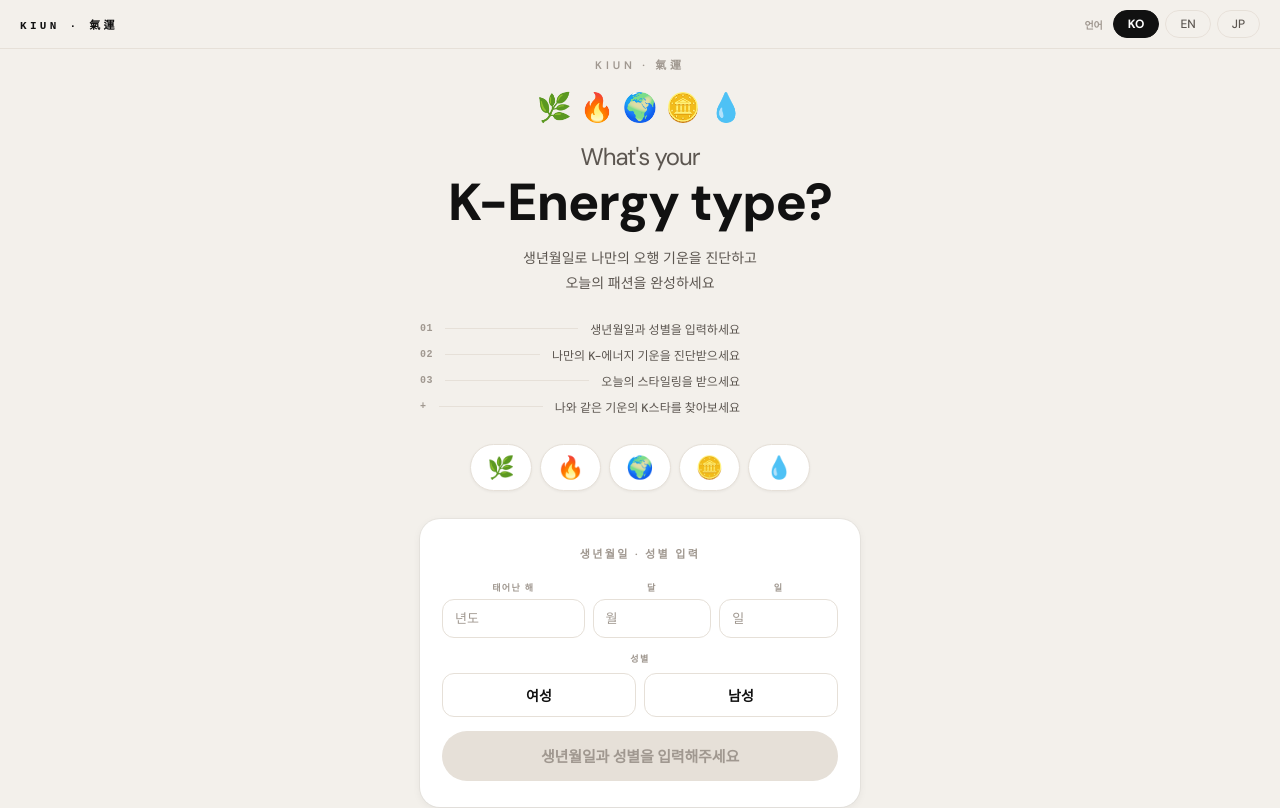
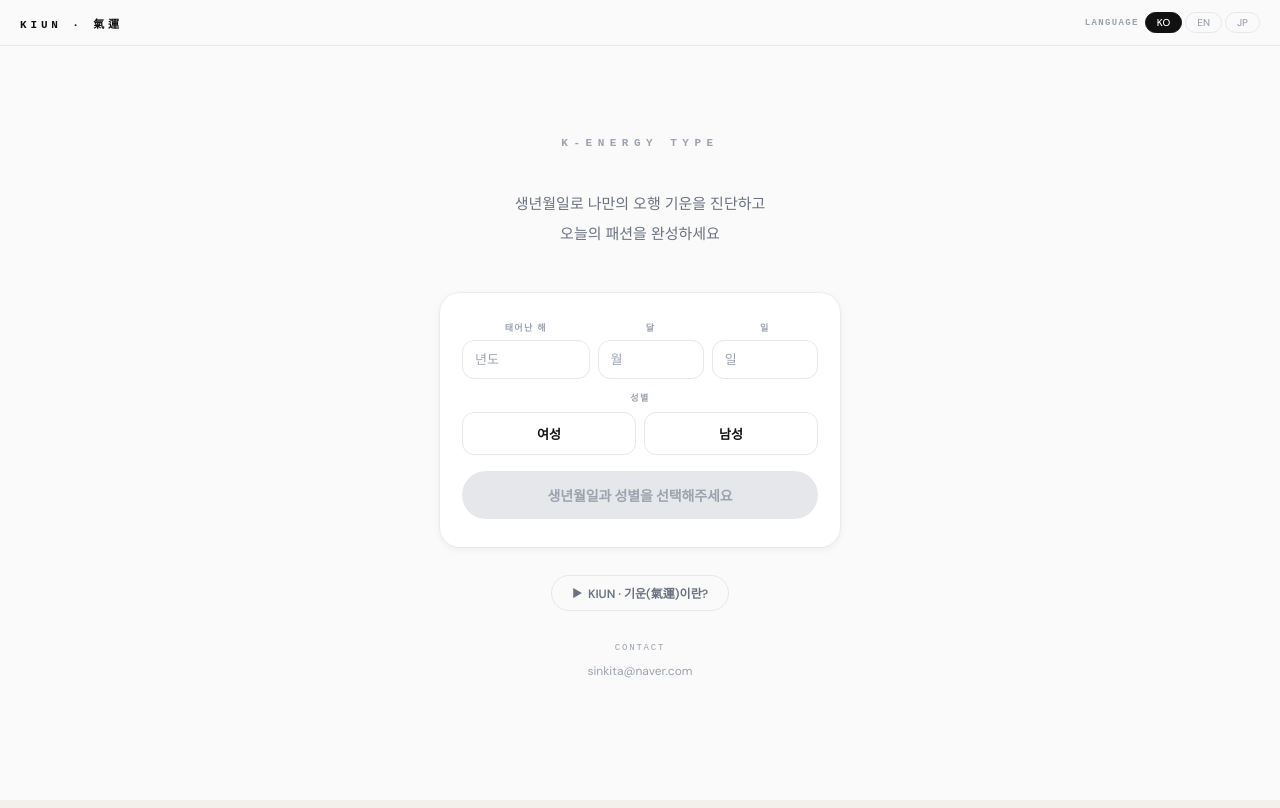
Before and after one commit to intelier/kiun, a React (Vite) app: page / in a window 1280 px wide. Shown: the top 808 px of the page. Built offline with nearby package versions, Linux system fonts and the light colour scheme.

Commit message:
Update App.jsx

```diff
--- a/src/App.jsx
+++ b/src/App.jsx
@@ -1,7 +1,7 @@
 import { useState, useRef, useEffect } from "react";
 
 // ── 팔레트 ─────────────────────────────────────────────
-var BG="#F3F0EB",WHITE="#FFFFFF",BLACK="#111111",SUB="#5C5650",MUTED="#A09890",BORDER="#E6E0D8";
+var BG="#FAFAFA",WHITE="#FFFFFF",BLACK="#111111",SUB="#6B7280",MUTED="#9CA3AF",BORDER="#E5E7EB";
 var SHD="0 2px 8px rgba(0,0,0,0.06),0 0 0 1px rgba(0,0,0,0.04)",RD=100;
 
 // ── 사주 계산 ──────────────────────────────────────────
@@ -561,105 +561,85 @@ function Landing({lang,setLang,onDone}){
   var maxDay=year&&month?new Date(+year,+month,0).getDate():31;
   var days=Array.from({length:maxDay},function(_,i){return i+1;});
   var ready=!!(year&&month&&day&&gender);
-  var t=TX[lang];
-  var ldata={KO:{h1a:"What's your",h1b:"K-Energy type?",lbl:"생년월일 · 성별 입력",ly:"태어난 해",lm:"달",ld:"일",py:"년도",pm:"월",pd:"일",ys:"년",ds:"일",rf:function(y,m,d){return y+"년 "+m+"월 "+d+"일";},go:"기운 진단 시작하기",wait:"생년월일과 성별을 입력해주세요",p:"생년월일로 나만의 오행 기운을 진단하고\n오늘의 패션을 완성하세요",glbl:"성별",gf:"여성",gm:"남성"},EN:{h1a:"What's your",h1b:"K-Energy type?",lbl:"Birth Date & Gender",ly:"Birth Year",lm:"Month",ld:"Day",py:"Year",pm:"Month",pd:"Day",ys:"",ds:"",rf:function(y,m,d){return y+" / "+m+" / "+d;},go:"Discover My K-Energy",wait:"Please enter your birth date & gender",p:"Find your unique Korean energy type through Saju\nand let it guide your style every day",glbl:"Gender",gf:"Female",gm:"Male"},JP:{h1a:"あなたの",h1b:"K-エネルギータイプは？",lbl:"生年月日・性別を入力",ly:"生まれた年",lm:"月",ld:"日",py:"年",pm:"月",pd:"日",ys:"年",ds:"日",rf:function(y,m,d){return y+"年 "+m+"月 "+d+"日";},go:"気運を診断する",wait:"生年月日と性別を入力してください",p:"生年月日で五行の気運を診断し\n毎日のファッションをガイドします",glbl:"性別",gf:"女性",gm:"男性"}}[lang];
-  function ss(v){return{width:"100%",background:WHITE,border:"1.5px solid "+(v?BLACK:BORDER),borderRadius:12,padding:"11px 12px",color:v?BLACK:MUTED,fontSize:13,cursor:"pointer",fontFamily:"'DM Sans',sans-serif",fontWeight:500,appearance:"none",WebkitAppearance:"none"};}
+  var ldata={
+    KO:{ly:"태어난 해",lm:"달",ld:"일",py:"년도",pm:"월",pd:"일",ys:"년",ds:"일",rf:function(y,m,d){return y+"년 "+m+"월 "+d+"일";},go:"기운 진단 시작하기",wait:"생년월일과 성별을 선택해주세요",p:"생년월일로 나만의 오행 기운을 진단하고\n오늘의 패션을 완성하세요",glbl:"성별",gf:"여성",gm:"남성"},
+    EN:{ly:"Birth Year",lm:"Month",ld:"Day",py:"Year",pm:"Month",pd:"Day",ys:"",ds:"",rf:function(y,m,d){return y+" / "+m+" / "+d;},go:"Discover My K-Energy",wait:"Select your birth date & gender",p:"Discover your K-Energy type through Saju\nand complete today's perfect outfit",glbl:"Gender",gf:"Female",gm:"Male"},
+    JP:{ly:"生まれた年",lm:"月",ld:"日",py:"年",pm:"月",pd:"日",ys:"年",ds:"日",rf:function(y,m,d){return y+"年 "+m+"月 "+d+"日";},go:"気運を診断する",wait:"生年月日と性別を選択してください",p:"生年月日で五行の気運を診断し\n今日のファッションを完成させましょう",glbl:"性別",gf:"女性",gm:"男性"},
+  }[lang];
+  function ss(v){return{width:"100%",background:WHITE,border:"1.5px solid "+(v?SUB:BORDER),borderRadius:12,padding:"11px 12px",color:v?BLACK:MUTED,fontSize:13,cursor:"pointer",fontFamily:"'DM Sans',sans-serif",fontWeight:500,appearance:"none",WebkitAppearance:"none"};}
   return(
-    <div style={{minHeight:"100vh",background:BG,display:"flex",flexDirection:"column",alignItems:"center",justifyContent:"center",padding:"56px 22px 40px",fontFamily:"'DM Sans',sans-serif"}}>
-      <div style={{position:"fixed",top:0,left:0,right:0,zIndex:100,background:"rgba(243,240,235,0.95)",backdropFilter:"blur(8px)",borderBottom:"1px solid "+BORDER,padding:"10px 20px",display:"flex",alignItems:"center",justifyContent:"space-between"}}>
-        <span style={{fontSize:11,letterSpacing:".3em",color:BLACK,fontFamily:"monospace",fontWeight:700}}>KIUN · 氣運</span>
-        <div style={{display:"flex",alignItems:"center",gap:6}}>
-          <span style={{fontSize:10,color:MUTED,fontFamily:"'DM Sans',sans-serif",fontWeight:600,marginRight:4}}>
-            {lang==="KO"?"언어":lang==="JP"?"言語":"Language"}
-          </span>
-          {["KO","EN","JP"].map(function(l){
-            return(
-              <button key={l} onClick={function(){setLang(l);}}
-                style={{background:lang===l?BLACK:"transparent",color:lang===l?WHITE:SUB,
-                        border:"1.5px solid "+(lang===l?BLACK:BORDER),borderRadius:RD,
-                        padding:"5px 14px",fontSize:12,cursor:"pointer",
-                        fontFamily:"'DM Sans',sans-serif",fontWeight:lang===l?700:500,
-                        transition:"all .15s"}}>
-                {l}
-              </button>
-            );
-          })}
-        </div>
+    <div style={{minHeight:"100vh",background:BG,display:"flex",flexDirection:"column",alignItems:"center",justifyContent:"center",padding:"64px 22px 48px",fontFamily:"'DM Sans',sans-serif"}}>
+      {/* 상단 바 */}
+      <div style={{position:"fixed",top:0,left:0,right:0,zIndex:100,background:"rgba(250,250,250,0.95)",backdropFilter:"blur(12px)",borderBottom:"1px solid "+BORDER,padding:"12px 20px",display:"flex",alignItems:"center",justifyContent:"space-between"}}>
+        <span style={{fontSize:11,letterSpacing:".35em",color:BLACK,fontFamily:"monospace",fontWeight:600}}>KIUN · 氣運</span>
+        <LT lang={lang} onChange={setLang}/>
       </div>
-      <div style={{width:"100%",maxWidth:440,textAlign:"center"}}>
-        <div style={{fontSize:11,color:MUTED,letterSpacing:".35em",marginBottom:22,fontWeight:600}}>KIUN · 氣運</div>
-        <div style={{display:"flex",justifyContent:"center",gap:8,marginBottom:22}}>{["🌿","🔥","🌍","🪙","💧"].map(function(em){return <span key={em} style={{fontSize:28,lineHeight:1}}>{em}</span>;})}</div>
-        <h1 style={{fontSize:"clamp(32px,7vw,52px)",fontWeight:800,color:BLACK,lineHeight:1.1,marginBottom:14,letterSpacing:"-.02em"}}>
-          <span style={{display:"block",fontSize:"clamp(16px,3.5vw,24px)",fontWeight:400,color:SUB,marginBottom:4}}>{ldata.h1a}</span>{ldata.h1b}
-        </h1>
-        <p style={{fontSize:14,color:SUB,lineHeight:1.8,marginBottom:24,whiteSpace:"pre-line"}}>{ldata.p}</p>
 
-        {/* 스텝 가이드 */}
-        <div style={{display:"flex",flexDirection:"column",gap:8,marginBottom:28,width:"100%",maxWidth:320}}>
-          {[
-            {n:"01", KO:"생년월일과 성별을 입력하세요", EN:"Enter your birth date & gender", JP:"生年月日と性別を入力"},
-            {n:"02", KO:"나만의 K-에너지 기운을 진단받으세요", EN:"Discover your K-Energy type", JP:"あなたの気運タイプを診断"},
-            {n:"03", KO:"오늘의 스타일링을 받으세요", EN:"Get today's personalized styling", JP:"今日のスタイリングを受け取る"},
-            {n:"+", KO:"나와 같은 기운의 K스타를 찾아보세요", EN:"+ Find out which K-Star shares your energy", JP:"同じ気運のK-スターを見つけよう"},
-          ].map(function(step){
-            return(
-              <div key={step.n} style={{display:"flex",alignItems:"center",gap:12}}>
-                <span style={{fontSize:10,color:MUTED,fontFamily:"monospace",fontWeight:700,flexShrink:0,letterSpacing:".05em"}}>{step.n}</span>
-                <div style={{flex:1,height:1,background:BORDER}}></div>
-                <span style={{fontSize:12,color:SUB,fontWeight:500,textAlign:"right"}}>{step[lang]}</span>
-              </div>
-            );
-          })}
-        </div>
-        <div style={{display:"flex",justifyContent:"center",gap:8,marginBottom:28}}>
-          {Object.keys(CELEBS).map(function(id){return <span key={id} style={{background:WHITE,border:"1.5px solid "+BORDER,borderRadius:RD,padding:"8px 16px",fontSize:22,boxShadow:"0 1px 3px rgba(0,0,0,0.05)"}}>{EL[id].emoji}</span>;})}
-        </div>
-        <div style={{background:WHITE,borderRadius:20,padding:"26px 22px",boxShadow:SHD}}>
-          <div style={{fontSize:11,color:MUTED,letterSpacing:".22em",textTransform:"uppercase",textAlign:"center",marginBottom:20,fontWeight:600}}>{ldata.lbl}</div>
-          <div style={{display:"grid",gridTemplateColumns:"1.2fr 1fr 1fr",gap:8,marginBottom:14}}>
-            <div><div style={{fontSize:9,color:MUTED,letterSpacing:".15em",marginBottom:5,fontWeight:600}}>{ldata.ly}</div>
+      <div style={{width:"100%",maxWidth:400,textAlign:"center"}}>
+        {/* 로고 */}
+        <div style={{fontSize:11,color:MUTED,letterSpacing:".5em",marginBottom:40,fontFamily:"monospace",fontWeight:600,textTransform:"uppercase"}}>K-Energy Type</div>
+
+        {/* 태그라인 */}
+        <p style={{fontSize:15,color:SUB,lineHeight:2,marginBottom:44,whiteSpace:"pre-line"}}>{ldata.p}</p>
+
+        {/* 입력 카드 */}
+        <div style={{background:WHITE,borderRadius:20,padding:"28px 22px",boxShadow:SHD}}>
+          {/* 날짜 */}
+          <div style={{display:"grid",gridTemplateColumns:"1.2fr 1fr 1fr",gap:8,marginBottom:12}}>
+            <div>
+              <div style={{fontSize:9,color:MUTED,letterSpacing:".15em",marginBottom:6,fontWeight:600}}>{ldata.ly}</div>
               <select value={year} style={ss(year)} onChange={function(e){setYear(e.target.value);setDay("");}}>
                 <option value="">{ldata.py}</option>{YEARS.map(function(y){return <option key={y} value={y}>{y}{ldata.ys}</option>;})}
-              </select></div>
-            <div><div style={{fontSize:9,color:MUTED,letterSpacing:".15em",marginBottom:5,fontWeight:600}}>{ldata.lm}</div>
+              </select>
+            </div>
+            <div>
+              <div style={{fontSize:9,color:MUTED,letterSpacing:".15em",marginBottom:6,fontWeight:600}}>{ldata.lm}</div>
               <select value={month} style={ss(month)} onChange={function(e){setMonth(e.target.value);setDay("");}}>
                 <option value="">{ldata.pm}</option>{MON[lang].map(function(m,i){return <option key={i} value={i+1}>{m}</option>;})}
-              </select></div>
-            <div><div style={{fontSize:9,color:MUTED,letterSpacing:".15em",marginBottom:5,fontWeight:600}}>{ldata.ld}</div>
+              </select>
+            </div>
+            <div>
+              <div style={{fontSize:9,color:MUTED,letterSpacing:".15em",marginBottom:6,fontWeight:600}}>{ldata.ld}</div>
               <select value={day} style={ss(day)} onChange={function(e){setDay(e.target.value);}}>
                 <option value="">{ldata.pd}</option>{days.map(function(d){return <option key={d} value={d}>{d}{ldata.ds}</option>;})}
-              </select></div>
+              </select>
+            </div>
           </div>
-          {ready&&<div style={{border:"1.5px solid "+BORDER,borderRadius:10,padding:"8px 14px",fontSize:12,color:SUB,textAlign:"center",marginBottom:12,fontWeight:500}}>{ldata.rf(year,month,day)} · {gender===("F")?ldata.gf:ldata.gm}</div>}
-          {/* 성별 선택 */}
-          <div style={{marginBottom:14}}>
+
+          {/* 성별 */}
+          <div style={{marginBottom:16}}>
             <div style={{fontSize:9,color:MUTED,letterSpacing:".15em",marginBottom:8,fontWeight:600}}>{ldata.glbl}</div>
             <div style={{display:"grid",gridTemplateColumns:"1fr 1fr",gap:8}}>
               {[{val:"F",label:ldata.gf},{val:"M",label:ldata.gm}].map(function(g){
                 return(
                   <button key={g.val} onClick={function(){setGender(g.val);}}
-                    style={{background:gender===g.val?BLACK:WHITE,color:gender===g.val?WHITE:BLACK,border:"1.5px solid "+(gender===g.val?BLACK:BORDER),borderRadius:12,padding:"11px",fontSize:14,cursor:"pointer",fontWeight:700,transition:"all .15s"}}>
+                    style={{background:gender===g.val?BLACK:WHITE,color:gender===g.val?WHITE:BLACK,border:"1.5px solid "+(gender===g.val?BLACK:BORDER),borderRadius:12,padding:"11px",fontSize:13,cursor:"pointer",fontWeight:600,transition:"all .15s",fontFamily:"'DM Sans',sans-serif"}}>
                     {g.label}
                   </button>
                 );
               })}
             </div>
           </div>
-          <Pill solid onClick={function(){if(ready)onDone(+year,+month,+day,gender);}} disabled={!ready} style={{width:"100%",padding:"14px",fontSize:15}}>{ready?ldata.go:ldata.wait}</Pill>
+
+          {ready&&<div style={{border:"1px solid "+BORDER,borderRadius:10,padding:"8px 14px",fontSize:12,color:MUTED,textAlign:"center",marginBottom:12}}>{ldata.rf(year,month,day)} · {gender==="F"?ldata.gf:ldata.gm}</div>}
+
+          <Pill solid onClick={function(){if(ready)onDone(+year,+month,+day,gender);}} disabled={!ready} style={{width:"100%",padding:"14px",fontSize:14}}>
+            {ready?ldata.go:ldata.wait}
+          </Pill>
         </div>
+
         <WhatIsSaju lang={lang}/>
 
         {/* Contact */}
-        <div style={{marginTop:28,textAlign:"center"}}>
-          <div style={{fontSize:9,color:MUTED,letterSpacing:".2em",textTransform:"uppercase",marginBottom:6,fontFamily:"monospace",fontWeight:600}}>Contact</div>
-          <a href="mailto:sinkita@naver.com" style={{fontSize:12,color:SUB,textDecoration:"none",fontFamily:"'DM Sans',sans-serif",fontWeight:500}}>
-            sinkita@naver.com
-          </a>
+        <div style={{marginTop:32,textAlign:"center"}}>
+          <div style={{fontSize:9,color:MUTED,letterSpacing:".2em",textTransform:"uppercase",marginBottom:6,fontFamily:"monospace"}}>Contact</div>
+          <a href="mailto:sinkita@naver.com" style={{fontSize:12,color:MUTED,textDecoration:"none",fontFamily:"'DM Sans',sans-serif"}}>sinkita@naver.com</a>
         </div>
       </div>
     </div>
   );
 }
+
 
 // ── 로딩 ──────────────────────────────────────────────
 function Loader({lang}){
@@ -793,6 +773,11 @@ function Dashboard({myElId,myElStem,myGender,lang,setLang,onReset}){
           <div>
             <div style={{fontSize:11,color:MUTED,textAlign:"center",marginBottom:18,fontWeight:500}}>{dateStr}</div>
 
+            {/* 나의 기운 타이틀 */}
+            <div style={{fontSize:20,fontWeight:800,color:BLACK,marginBottom:16,letterSpacing:"-.02em",fontFamily:"'DM Sans',sans-serif"}}>
+              {lang==="KO"?"나의 기운":lang==="JP"?"私の気運":"My K-Energy"}
+            </div>
+
             {/* 에너지 히어로 카드 */}
             <Card style={{textAlign:"center",marginBottom:16,background:BLACK,color:WHITE}}>
               <div style={{fontSize:72,marginBottom:4,lineHeight:1}}>{e.emoji}</div>
@@ -802,7 +787,7 @@ function Dashboard({myElId,myElStem,myGender,lang,setLang,onReset}){
               {/* 대표 장신구 심볼 */}
               <div style={{background:"rgba(255,255,255,0.08)",borderRadius:14,padding:"16px 20px",marginBottom:16}}>
                 <div style={{fontSize:9,color:"rgba(255,255,255,0.4)",letterSpacing:".2em",textTransform:"uppercase",marginBottom:10,fontFamily:"monospace",fontWeight:600}}>
-                  {lang==="KO"?"나의 기운 장신구":lang==="JP"?"気運アクセサリー":"Energy Accessory"}
+                  {lang==="KO"?"내 기운의 액세서리":lang==="JP"?"気運のアクセサリー":"Energy Accessories"}
                 </div>
                 <div style={{fontSize:48,marginBottom:8}}>{e.symbol.emoji}</div>
                 <div style={{fontSize:14,color:WHITE,fontWeight:700,marginBottom:2}}>{e.symbol[lang]}</div>
@@ -841,7 +826,7 @@ function Dashboard({myElId,myElStem,myGender,lang,setLang,onReset}){
             {(function(){
               var myAcc=ACC[myElId];
               var items=myAcc.items[lang].slice(0,3);
-              var lbl={KO:"나의 기운 장신구 — "+e.name.KO,EN:"My K-Energy Accessories — "+e.name.EN,JP:"私の気運アクセサリー — "+e.name.JP}[lang];
+              var lbl={KO:"내 기운의 액세서리 — "+e.name.KO,EN:"My K-Energy Accessories — "+e.name.EN,JP:"気運のアクセサリー — "+e.name.JP}[lang];
               var shopLbl=lang==="KO"?"🛒 쿠팡":lang==="JP"?"🔍 検索":"🔍 Search";
               var kws=myAcc.kw[lang];
               function getLink(i){return lang==="KO"?(cpLink(myElId,"acc",i)||getSearchUrl(kws[i]||items[i],lang,{})):getSearchUrl(kws[i]||items[i],lang,{});}
```
